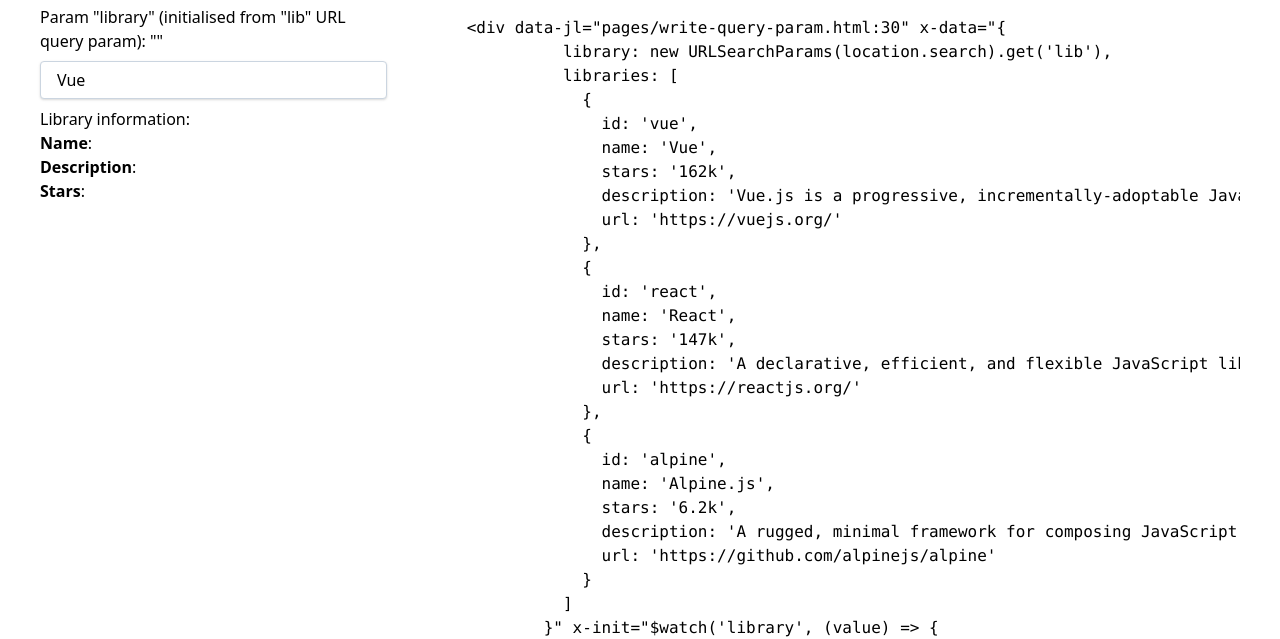
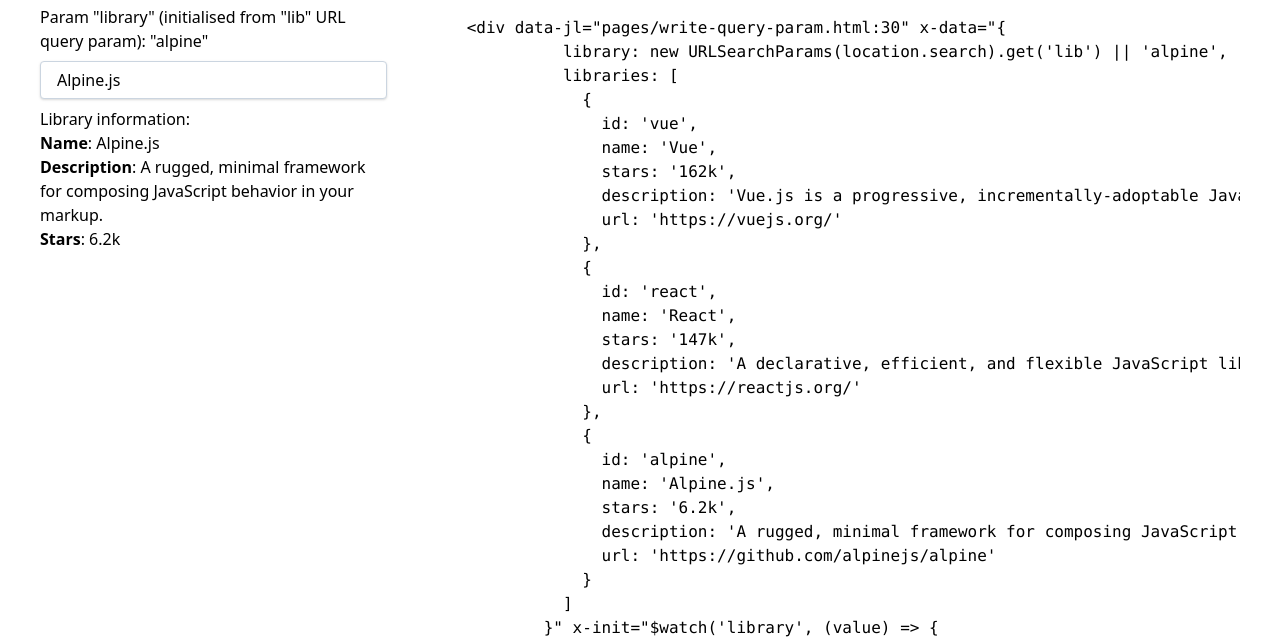
Before and after one commit to HugoDF/alpinejs-playground, an Eleventy site: page pages/write-query-param.html in a window 1280 px wide. Shown: the part 161-800 px from the top of the page. Built offline with nearby package versions, Linux system fonts and the light colour scheme; Eleventy itself is replaced by a stand-in of ours; files that its build step writes are made by us from their sources.

Commit message:
fix(write-q-param) + format

```diff
--- a/pages/write-query-param.html
+++ b/pages/write-query-param.html
@@ -29,7 +29,7 @@
     <div class="flex flex-col md:flex-row">
       <div
         x-data="{
-          library: new URLSearchParams(location.search).get('lib'),
+          library: new URLSearchParams(location.search).get('lib') || 'alpine',
           libraries: [
             {
               id: 'vue',
@@ -62,12 +62,17 @@
         class="md:w-1/3 flex flex-col p-10"
         data-reflect-root
       >
-        <h3 class="text-xl font-semibold text-gray-900 mb-4">Write Query Parameter Demo</h3>
+        <h3 class="text-xl font-semibold text-gray-900 mb-4">
+          Write Query Parameter Demo
+        </h3>
         <p class="mb-2">
           location.search: "<span x-text="location.search"></span>"
         </p>
         <p class="mb-2">
-          Param "library" (initialised from "lib" URL query param): "<span x-text="library"></span>"
+          Param "library" (initialised from "lib" URL query param): "<span
+            x-text="library"
+          ></span
+          >"
         </p>
         <div class="mb-2">
           <select
@@ -76,15 +81,33 @@
             class="inline-block w-full appearance-none bg-white border border-gray-400 hover:border-gray-500 px-4 py-2 pr-8 rounded shadow leading-tight focus:outline-none focus:shadow-outline"
           >
             <template x-for="lib in libraries" :key="lib.id">
-              <option :value="lib.id" x-text="lib.name" :selected="lib.id === library"></option>
+              <option
+                :value="lib.id"
+                x-text="lib.name"
+                :selected="lib.id === library"
+              ></option>
             </template>
           </select>
         </div>
-        <ul>Library information:
-          <li><strong>Name</strong>: <span x-text="libraries.find(l => l.id === library).name"></span></li>
-          <li><strong>Description</strong>: <span x-text="libraries.find(l => l.id === library).description"></span></li>
-          <li><strong>Stars</strong>: <span x-text="libraries.find(l => l.id === library).stars"></span></li>
-        </ul>
+        <template x-if="library">
+          <ul>
+            Library information:
+            <li>
+              <strong>Name</strong>:
+              <span x-text="libraries.find(l => l.id === library).name"></span>
+            </li>
+            <li>
+              <strong>Description</strong>:
+              <span
+                x-text="libraries.find(l => l.id === library).description"
+              ></span>
+            </li>
+            <li>
+              <strong>Stars</strong>:
+              <span x-text="libraries.find(l => l.id === library).stars"></span>
+            </li>
+          </ul>
+        </template>
       </div>
 
       <div
```
Also changed, not shown: pages/pre-rendered-content.html (+4 -1 lines), pages/read-query-param.html (+14 -7 lines).
